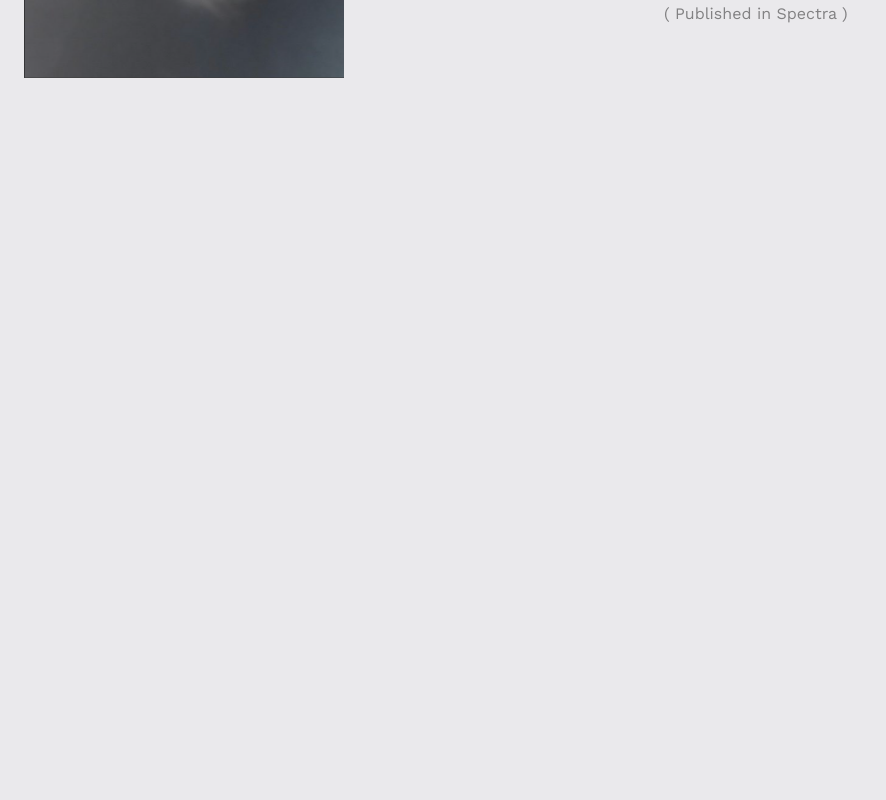
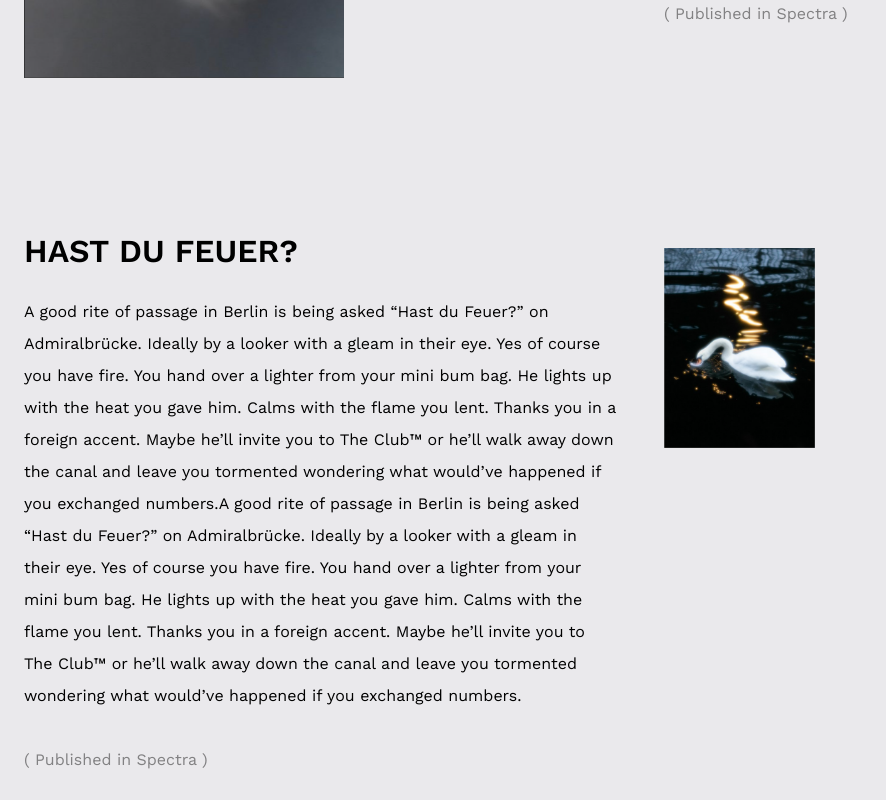
Before and after one commit to btillek/clar-portfolio, a React (Create React App) app: page /personal in a window 1280 px wide. Shown: the part 1856-2656 px from the top of the page, without its empty margins (0-886 px from the left). Before the commit the page ends 2016 px from the top, so only its background shows below. Built offline with nearby package versions, Linux system fonts and the light colour scheme; a web font is replaced by a local one.

Commit message:
add last personal project

```diff
--- a/src/components/personal/PersonalFeuer.jsx
+++ b/src/components/personal/PersonalFeuer.jsx
@@ -4,28 +4,61 @@ import { motion } from 'framer-motion'
 
 export default function PersonalFeuer() {
   return (
-    <motion.div className="personal-body"
-    >
-      <motion.div className="project-paragraph"
-      initial={{y: -window.innerHeight}}
-      animate={{y: 0, transition: {duration: 1, ease: [0.5, 0, 0, 1]}}}
-      exit={{y: -window.innerHeight, transition: {duration: 1, ease: [0.5, 0, 0, 1]}}}
-      >
-        <p>A good rite of passage in Berlin is being asked “Hast du Feuer?” on Admiralbrücke. Ideally by a looker with a gleam in their eye. Yes of course you have fire. You hand over a lighter from your mini bum bag. He lights up with the heat you gave him. Calms with the flame you lent. Thanks you in a foreign accent. Maybe he’ll invite you to The Club™ or he’ll walk away down the canal and leave you tormented wondering what would’ve happened if you exchanged numbers.</p>
-        <br /><br />
-        <a href="https://spectrapoets.org/Hast-du-Feuer-by-Clar-Tillekens" target="_blank" rel="noreferrer"
-        style={{textDecoration: "underline", fontStyle: "italic", opacity: 0.4}}
-        >Published in Spectra</a>
-      </motion.div>
+    <div className="personal-project-body">
 
-      <motion.div className="project-img-container"
-      initial={{clipPath: "polygon(0 100%, 100% 100%, 100% 100%, 0 100%)"}}
-      animate={{clipPath: "polygon(0 0, 100% 0, 100% 100%, 0 100%)", transition: {duration: 1.5, ease: [0.5, 0, 0, 1]}}}
-      exit={{clipPath: "polygon(0 100%, 100% 100%, 100% 100%, 0 100%)", transition: {duration: 1.5, ease: [0.5, 0, 0, 1]}}}
-      >
-        <img src={ImgSwan} alt="" className="project-img"/>
-      </motion.div>
+      <motion.h2 className="personal-project-title" style={{marginLeft: 0}}>
+        {
+          "Hast du Feuer?".split(" ").map((word, i) => {
+            return (
+              <motion.div
+              style={{display: "inline-block"}}
+              initial={{y: 150}}
+              animate={{y: 0, transition: {duration: 1, delay: 0.1 * i + .5, ease: [0.5, 0, 0, 1]}}}
+              exit={{y: -150, transition: {duration: 1, ease: [0.5, 0, 0, 1]}}}
+              >
+                {word}&nbsp;
+              </motion.div>
+            )
+          })
+        }
+        &nbsp;
 
-    </motion.div>
+      </motion.h2>
+
+      <div className="personal-project-middle">
+
+        <motion.div className="personal-project-text">
+
+          <div className="personal-project-paragraph">
+
+            <motion.div style={{overflow: "hidden"}}>
+              <motion.span
+              initial={{y: 250}}
+              animate={{y: 0, transition: {duration: 1, ease: [0.5, 0, 0, 1]}}}
+              exit={{y: -250, transition: {duration: 1, ease: [0.5, 0, 0, 1]}}}
+              >
+                A good rite of passage in Berlin is being asked “Hast du Feuer?” on Admiralbrücke. Ideally by a looker with a gleam in their eye. Yes of course you have fire. You hand over a lighter from your mini bum bag. He lights up with the heat you gave him. Calms with the flame you lent. Thanks you in a foreign accent. Maybe he’ll invite you to The Club™ or he’ll walk away down the canal and leave you tormented wondering what would’ve happened if you exchanged numbers.A good rite of passage in Berlin is being asked “Hast du Feuer?” on Admiralbrücke. Ideally by a looker with a gleam in their eye. Yes of course you have fire. You hand over a lighter from your mini bum bag. He lights up with the heat you gave him. Calms with the flame you lent. Thanks you in a foreign accent. Maybe he’ll invite you to The Club™ or he’ll walk away down the canal and leave you tormented wondering what would’ve happened if you exchanged numbers.
+              </motion.span>
+            </motion.div>
+
+          </div>
+          <br />
+          <a href="https://spectrapoets.org/Hast-du-Feuer-by-Clar-Tillekens" target="_blank" rel="noreferrer" className="personal-project-link">
+            ( Published in Spectra )
+          </a>
+        </motion.div>
+
+        <div className="personal-project-img-container">
+          <motion.img src={ImgSwan} alt="" className="personal-project-img"
+          style={{marginTop: "-48px"}}
+          initial={{clipPath: "polygon(0 100%, 100% 100%, 100% 100%, 0 100%)"}}
+          animate={{clipPath: "polygon(0 0, 100% 0, 100% 100%, 0 100%)", transition: {duration: 1, ease: [0.5, 0, 0, 1]}}}
+          exit={{clipPath: "polygon(0 100%, 100% 100%, 100% 100%, 0 100%)", transition: {duration: 1, ease: [0.5, 0, 0, 1]}}}
+          />
+        </div>
+
+      </div>
+
+    </div>
   )
 }
--- a/src/pages/Personal.jsx
+++ b/src/pages/Personal.jsx
@@ -34,11 +34,7 @@ export default function Personal() {
           <div><PersonalOde/></div>
           <div><PersonalBog /></div>
           <div><PersonalChocolate /></div>
-
-
-          {/* { showProject === "Diet ode to my ancestors" && <PersonalOde setShowProject={setShowProject}/> } */}
-          {/* { showProject === "Chocolate" && <PersonalChocolate setShowProject={setShowProject}/> } */}
-          {/* <PersonalChocolate /> */}
+          <div><PersonalFeuer /></div>
       </div>
     </>
   )
```
